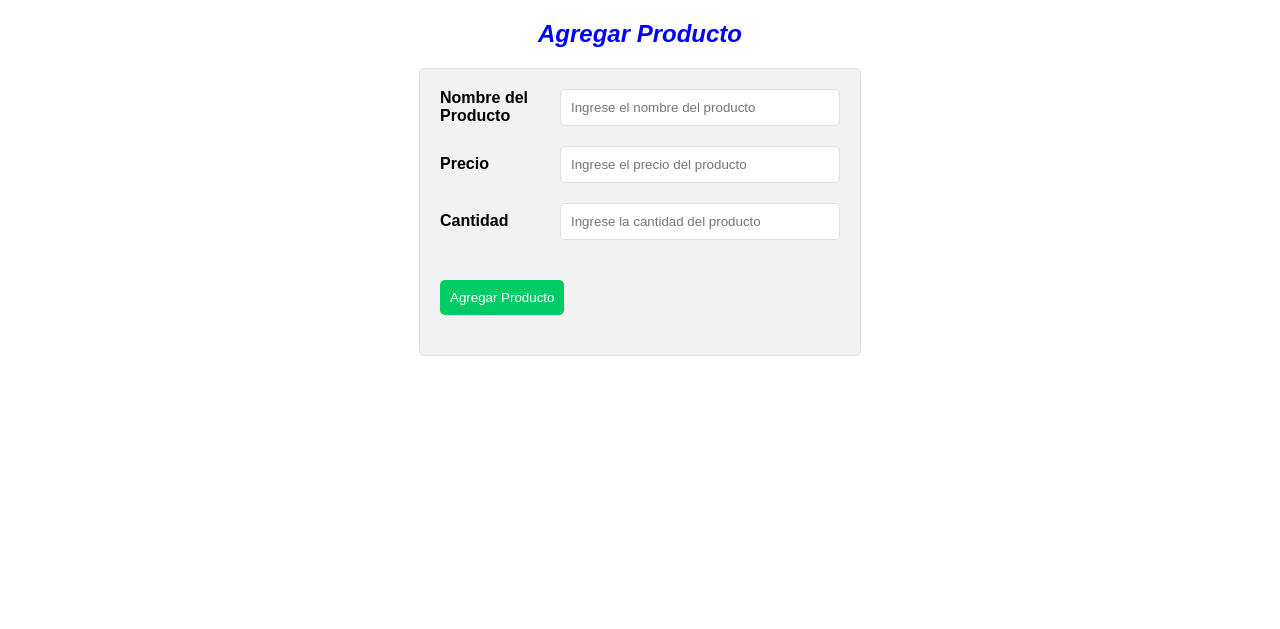
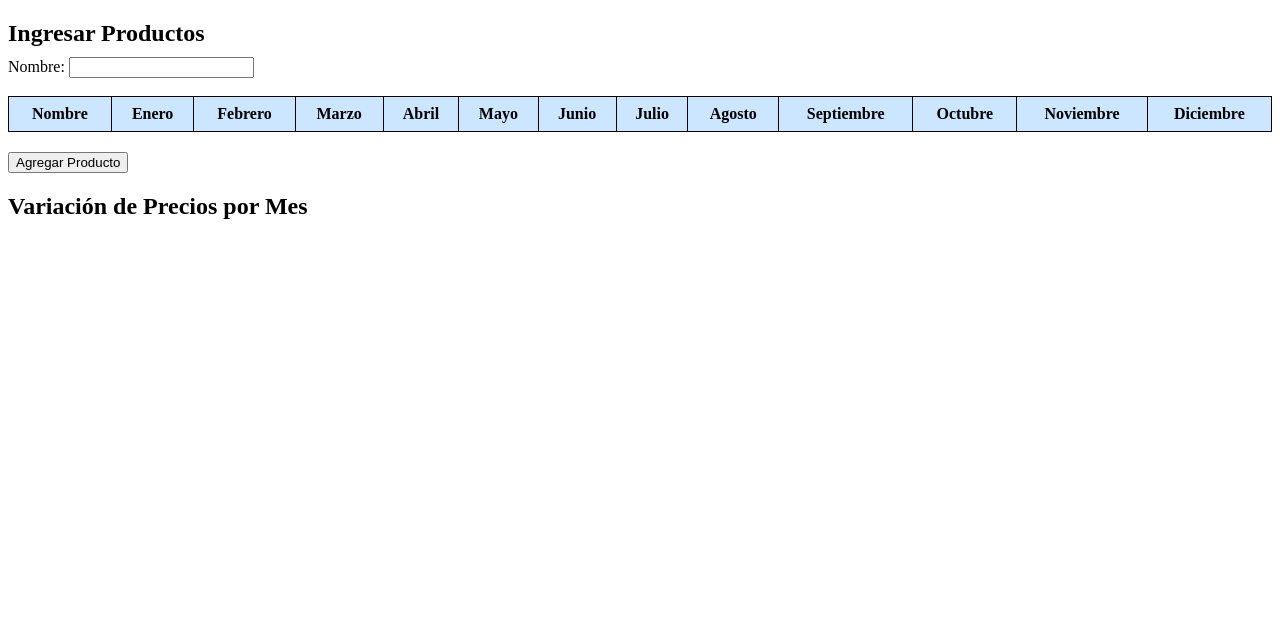
Before and after one commit to vp20007/HDP1152023G21, a Django app: template CanastaBasica/CanastaBasica/InflacionDeCanasta/templates/html/AgregarProducto.html in a window 1280 px wide. Shown: the top 629 px of the page. Run offline with Django 3.2, Linux system fonts and the light colour scheme; the template is opened without the code that fills it, so the values that code supplies are empty; parts of the project's set-up code (start-up, migrations or seed data) failed here and were passed over; some libraries are stand-ins or nearby versions.

Commit message:
Update AgregarProducto.html

```diff
--- a/CanastaBasica/CanastaBasica/InflacionDeCanasta/templates/html/AgregarProducto.html
+++ b/CanastaBasica/CanastaBasica/InflacionDeCanasta/templates/html/AgregarProducto.html
@@ -1,70 +1,142 @@
 <!DOCTYPE html>
 <html>
 <head>
-  <title>Agregar Producto</title>
+  <title>Ingresar Productos</title>
   <style>
-    body {
-      font-family: Arial, sans-serif;
+    table {
+      border-collapse: collapse;
+      width: 100%;
+      margin-bottom: 20px;
     }
-    form {
-      margin: 20px auto;
-      max-width: 400px;
-      padding: 20px;
-      border: 1px solid #ddd;
-      border-radius: 5px;
+
+    th, td {
+      border: 1px solid #000;
+      padding: 8px;
+    }
+
+    th {
+      background-color: #cce6ff;
+      font-weight: bold;
+    }
+
+    tr:nth-child(even) {
       background-color: #f2f2f2;
     }
+
     h2 {
-      text-align: center;
-      color: #0000FF;
-      font-weight: bold;
-      font-style: italic;
+      margin-bottom: 10px;
     }
-    .form-row {
-      display: flex;
-      align-items: center;
-      margin-bottom: 20px;
-    }
-    .form-row label {
-      display: inline-block;
-      width: 120px;
-      font-weight: bold;
-    }
-    .form-row input {
-      flex: 1;
-      padding: 10px;
-      border: 1px solid #ddd;
-      border-radius: 5px;
-    }
-    .form-row button {
-      margin-top: 20px;
-      padding: 10px;
-      background-color: #00CC66;
-      color: #fff;
-      border: none;
-      border-radius: 5px;
-      cursor: pointer;
+
+    #grafico-precios {
+      width: 600px;
+      height: 400px;
     }
   </style>
 </head>
 <body>
-  <h2>Agregar Producto</h2>
-  <form>
-    <div class="form-row">
-      <label for="nombre">Nombre del Producto</label>
-      <input type="text" id="nombre" name="nombre" placeholder="Ingrese el nombre del producto">
-    </div>
-    <div class="form-row">
-      <label for="precio">Precio</label>
-      <input type="number" id="precio" name="precio" placeholder="Ingrese el precio del producto">
-    </div>
-    <div class="form-row">
-      <label for="cantidad">Cantidad</label>
-      <input type="number" id="cantidad" name="cantidad" placeholder="Ingrese la cantidad del producto">
-    </div>
-    <div class="form-row">
-      <button type="submit">Agregar Producto</button>
-    </div>
+  <h2>Ingresar Productos</h2>
+  <form id="formulario-producto">
+    <label for="nombre">Nombre:</label>
+    <input type="text" id="nombre" required><br><br>
+
+    <table id="tabla-productos">
+      <thead>
+        <tr>
+          <th>Nombre</th>
+          <th>Enero</th>
+          <th>Febrero</th>
+          <th>Marzo</th>
+          <th>Abril</th>
+          <th>Mayo</th>
+          <th>Junio</th>
+          <th>Julio</th>
+          <th>Agosto</th>
+          <th>Septiembre</th>
+          <th>Octubre</th>
+          <th>Noviembre</th>
+          <th>Diciembre</th>
+        </tr>
+      </thead>
+      <tbody></tbody>
+    </table>
+
+    <input type="submit" value="Agregar Producto">
   </form>
+
+  <h2>Variación de Precios por Mes</h2>
+  <div id="grafico-precios"></div>
+
+  <script src="https://cdn.plot.ly/plotly-latest.min.js"></script>
+  <script>
+    document.getElementById('formulario-producto').addEventListener('submit', agregarProducto);
+
+    function agregarProducto(event) {
+      event.preventDefault();
+
+      var nombre = document.getElementById('nombre').value;
+      var meses = ['Enero', 'Febrero', 'Marzo', 'Abril', 'Mayo', 'Junio', 'Julio', 'Agosto', 'Septiembre', 'Octubre', 'Noviembre', 'Diciembre'];
+
+      var fila = '<tr>' +
+          '<td>' + nombre + '</td>';
+
+      for (var i = 0; i < meses.length; i++) {
+        var valor = parseFloat(prompt('Ingresa el valor para ' + meses[i]));
+
+        if (isNaN(valor)) {
+          valor = 0;
+        }
+
+        fila += '<td>' + valor + '</td>';
+      }
+
+      fila += '</tr>';
+
+      document.getElementById('tabla-productos').getElementsByTagName('tbody')[0].innerHTML += fila;
+      document.getElementById('formulario-producto').reset();
+
+      generarGraficoPrecios();
+    }
+
+    function generarGraficoPrecios() {
+      var tablaProductos = document.getElementById('tabla-productos');
+      var filasProductos = tablaProductos.getElementsByTagName('tr');
+
+      var meses = ['Enero', 'Febrero', 'Marzo', 'Abril', 'Mayo', 'Junio', 'Julio', 'Agosto', 'Septiembre', 'Octubre', 'Noviembre', 'Diciembre'];
+
+      var datos = [];
+
+      for (var i = 1; i < filasProductos.length; i++) {
+        var fila = filasProductos[i];
+        var celdas = fila.getElementsByTagName('td');
+
+        var nombre = celdas[0].innerHTML;
+        var precios = [];
+
+        for (var j = 1; j < celdas.length; j++) {
+          precios.push(parseFloat(celdas[j].innerHTML));
+        }
+
+        datos.push({
+          x: meses,
+          y: precios,
+          type: 'scatter',
+          mode: 'lines+markers',
+          name: nombre
+        });
+      }
+
+      var layout = {
+        title: 'Variación de Precios por Mes',
+        xaxis: {
+          title: 'Meses'
+        },
+        yaxis: {
+          title: 'Precio'
+        }
+      };
+
+      Plotly.newPlot('grafico-precios', datos, layout);
+    }
+  </script>
 </body>
 </html>
```
